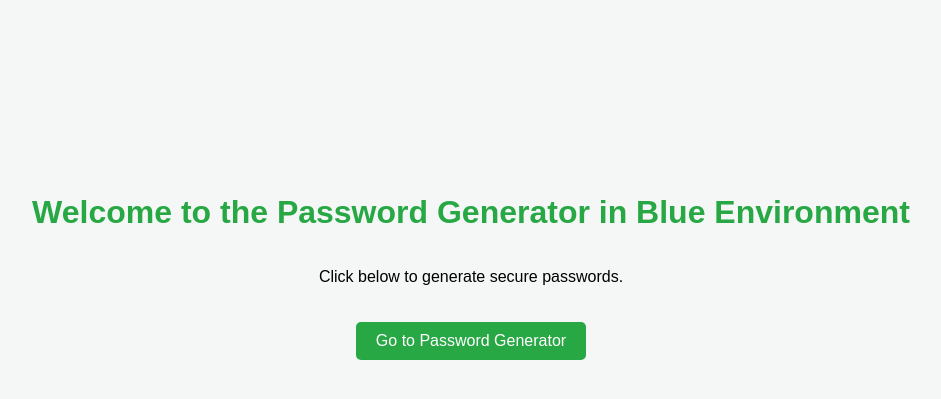
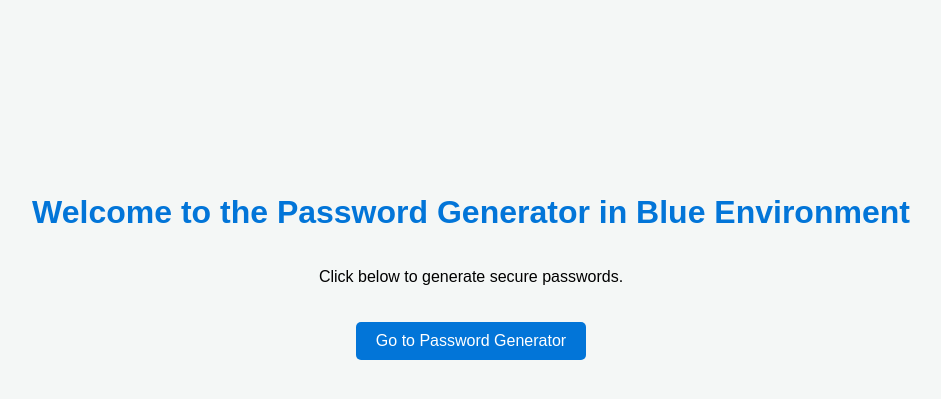
Before and after one commit to samaysinghbisht/cognigy, a Flask app: page / in a window 1280 px wide. Shown: the part 134-533 px from the top of the page, without its empty margins (169-1110 px from the left). Run offline with Flask 3, Linux system fonts and the light colour scheme.

Commit message:
changing app color for blue env

```diff
--- a/password-generator-app/templates/generate_passwords.html
+++ b/password-generator-app/templates/generate_passwords.html
@@ -18,7 +18,7 @@
             text-align: center;
         }
         h1 {
-            color: #28a745; /* Bootstrap primary color */
+            color: #0275d8; /* Bootstrap primary color */
             margin-bottom: 1em;
         }
         form {
@@ -39,12 +39,12 @@
             width: 95%;
         }
         input[type="submit"] {
-            background-color: #28a745;
+            background-color: #0275d8;
             color: white;
             cursor: pointer;
         }
         input[type="submit"]:hover {
-            background-color: #218838;
+            background-color: #025aa5;
         }
         ul {
             list-style-type: none;
--- a/password-generator-app/templates/index.html
+++ b/password-generator-app/templates/index.html
@@ -18,20 +18,20 @@
             text-align: center;
         }
         h1 {
-            color: #28a745; /* Bootstrap primary color */
+            color: #0275d8; /* Bootstrap primary color */
         }
         a {
             display: inline-block;
             margin-top: 20px;
             padding: 10px 20px;
-            background-color: #28a745;
+            background-color: #0275d8;
             color: white;
             text-decoration: none;
             border-radius: 5px;
             transition: background-color 0.3s ease;
         }
         a:hover {
-            background-color: #218838;
+            background-color: #025aa5;
         }
     </style>
 </head>
```
